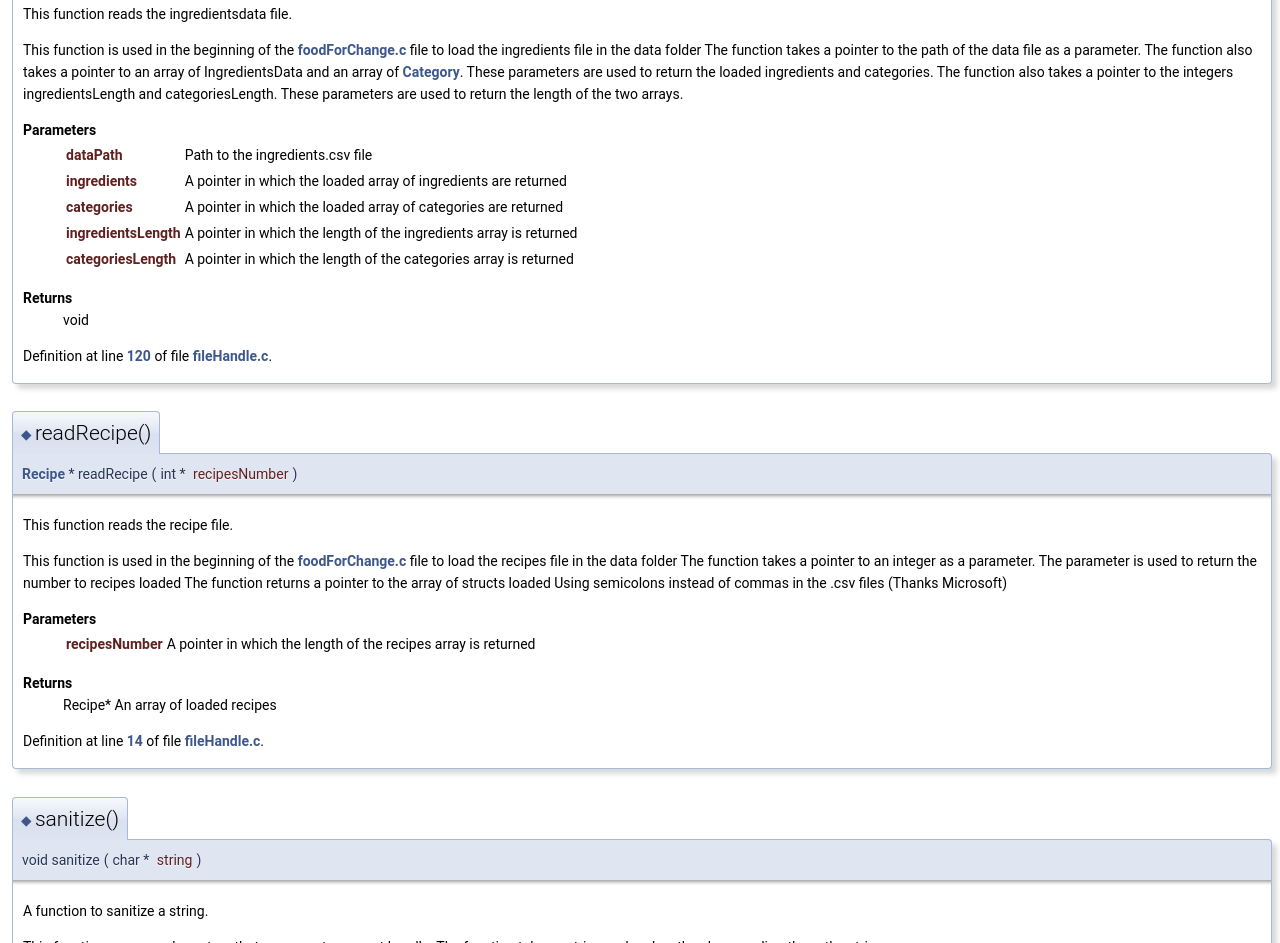
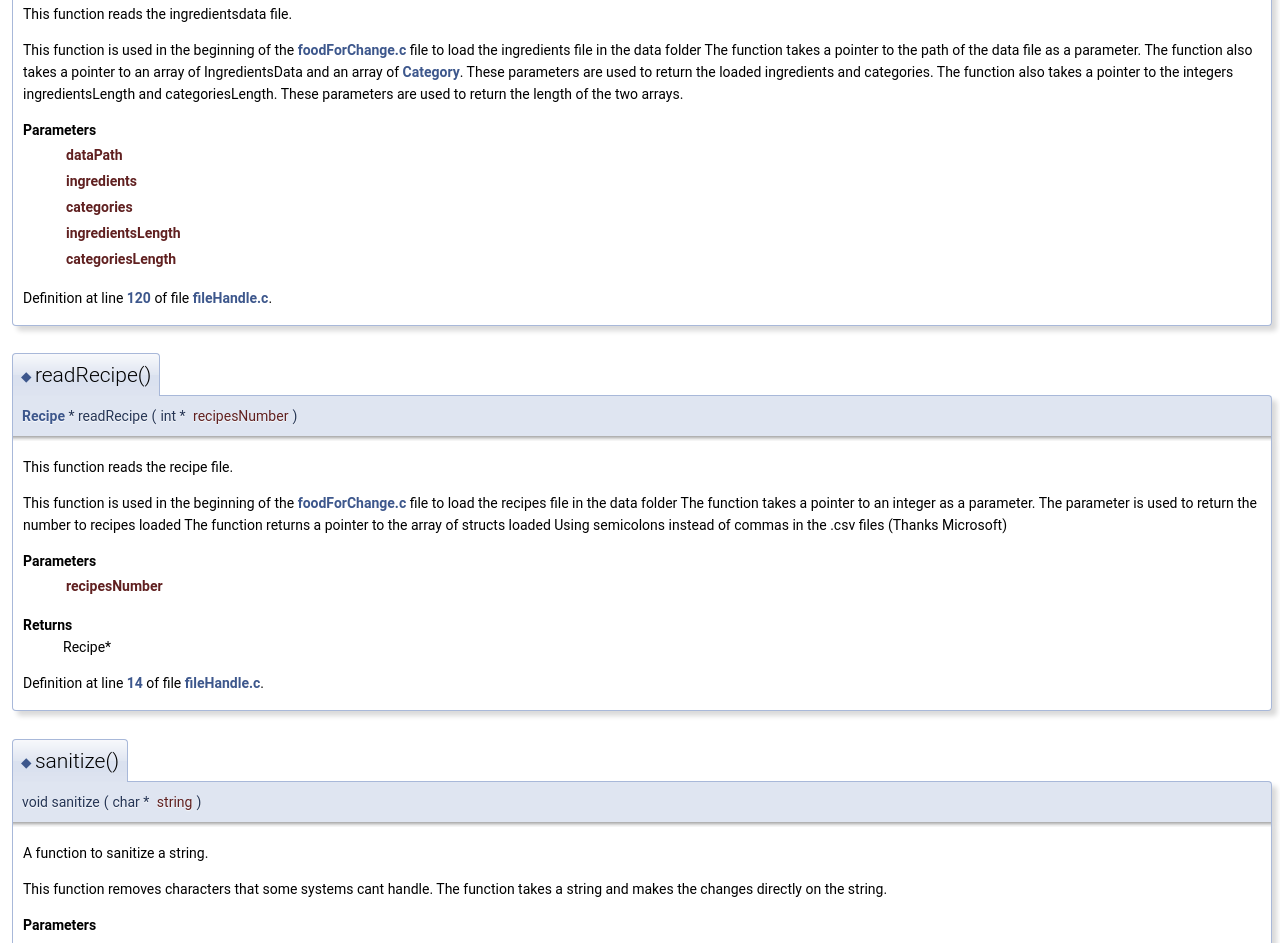
Before and after one commit to atjn/AAU-P1-B226, a plain HTML site: page Doc/html/file_handle_8c.html in a window 1280 px wide. Shown: the part 1610-2553 px from the top of the page. Drawn offline with Linux system fonts and the light colour scheme.

Commit message:
Revert "better docs :)"
This reverts commit ae197caa3829546c341456c41f160750e807e7ba.

```diff
--- a/Doc/html/file_handle_8c.html
+++ b/Doc/html/file_handle_8c.html
@@ -200,15 +200,14 @@ Functions</h2></td></tr>
 <p >This function is used in the beginning of the <a class="el" href="food_for_change_8c.html">foodForChange.c</a> file to load the ingredients file in the data folder The function takes a pointer to the path of the data file as a parameter. The function also takes a pointer to an array of IngredientsData and an array of <a class="el" href="struct_category.html">Category</a>. These parameters are used to return the loaded ingredients and categories. The function also takes a pointer to the integers ingredientsLength and categoriesLength. These parameters are used to return the length of the two arrays.</p>
 <dl class="params"><dt>Parameters</dt><dd>
   <table class="params">
-    <tr><td class="paramname">dataPath</td><td>Path to the ingredients.csv file </td></tr>
-    <tr><td class="paramname">ingredients</td><td>A pointer in which the loaded array of ingredients are returned </td></tr>
-    <tr><td class="paramname">categories</td><td>A pointer in which the loaded array of categories are returned </td></tr>
-    <tr><td class="paramname">ingredientsLength</td><td>A pointer in which the length of the ingredients array is returned </td></tr>
-    <tr><td class="paramname">categoriesLength</td><td>A pointer in which the length of the categories array is returned </td></tr>
+    <tr><td class="paramname">dataPath</td><td></td></tr>
+    <tr><td class="paramname">ingredients</td><td></td></tr>
+    <tr><td class="paramname">categories</td><td></td></tr>
+    <tr><td class="paramname">ingredientsLength</td><td></td></tr>
+    <tr><td class="paramname">categoriesLength</td><td></td></tr>
   </table>
   </dd>
 </dl>
-<dl class="section return"><dt>Returns</dt><dd>void </dd></dl>
 
 <p class="definition">Definition at line <a class="el" href="file_handle_8c_source.html#l00120">120</a> of file <a class="el" href="file_handle_8c_source.html">fileHandle.c</a>.</p>
 
@@ -234,11 +233,11 @@ Functions</h2></td></tr>
 <p >This function is used in the beginning of the <a class="el" href="food_for_change_8c.html">foodForChange.c</a> file to load the recipes file in the data folder The function takes a pointer to an integer as a parameter. The parameter is used to return the number to recipes loaded The function returns a pointer to the array of structs loaded Using semicolons instead of commas in the .csv files (Thanks Microsoft)</p>
 <dl class="params"><dt>Parameters</dt><dd>
   <table class="params">
-    <tr><td class="paramname">recipesNumber</td><td>A pointer in which the length of the recipes array is returned </td></tr>
+    <tr><td class="paramname">recipesNumber</td><td></td></tr>
   </table>
   </dd>
 </dl>
-<dl class="section return"><dt>Returns</dt><dd>Recipe* An array of loaded recipes </dd></dl>
+<dl class="section return"><dt>Returns</dt><dd>Recipe* </dd></dl>
 
 <p class="definition">Definition at line <a class="el" href="file_handle_8c_source.html#l00014">14</a> of file <a class="el" href="file_handle_8c_source.html">fileHandle.c</a>.</p>
 
```
Also changed, not shown: Doc/html/file_handle_8h.html (+7 -8 lines), Doc/html/file_handle_8h_source.html (+1 -1 lines).
